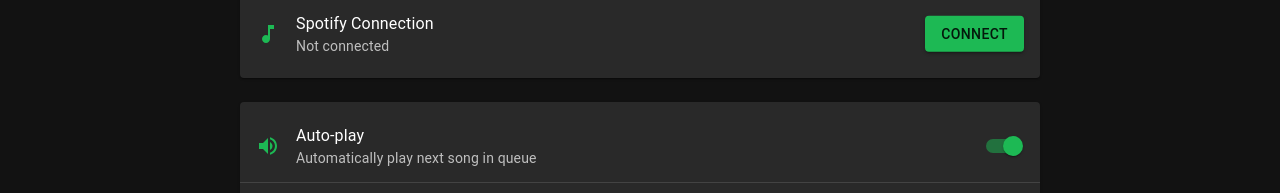
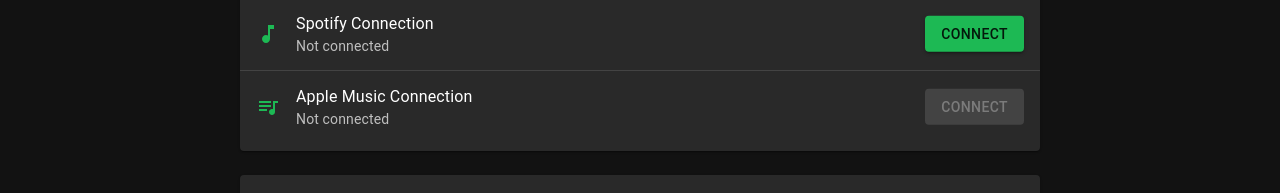
Before and after one commit to R-Theory/Harmony, a React (Vite) app: page /settings in a window 1280 px wide. Shown: the part 184-377 px from the top of the page. Built offline with nearby package versions, Linux system fonts and the light colour scheme; no server answers.

Commit message:
Integrate Apple MusicKit JS and add developer token

```diff
--- a/src/pages/Settings.jsx
+++ b/src/pages/Settings.jsx
@@ -15,12 +15,17 @@
 import {
   MusicNote as MusicNoteIcon,
   VolumeUp as VolumeUpIcon,
+  QueueMusic as QueueMusicIcon,
 } from '@mui/icons-material';
 import axios from 'axios';
+
+const APPLE_MUSIC_DEVELOPER_TOKEN = 'eyJhbGciOiJFUzI1NiIsInR5cCI6IkpXVCIsImtpZCI6IlJXMjJVRDIyQTkifQ.eyJpYXQiOjE3NDU5NjE4NTksImV4cCI6MTc2MTUxMzg1OSwiaXNzIjoiTkxOQVROVDdWVSJ9.mOy9btGm3dGFpi-WRg82rrCAc1XTW-v-IPatLx0Tu_uL93ZSHrcRsB5bn7Y2mxTrZqsOGJn2p52f4AEHAah_Fg'; // Replace with your token
 
 const Settings = () => {
   const theme = useTheme();
   const [isSpotifyConnected, setIsSpotifyConnected] = useState(false);
+  const [isAppleMusicConnected, setIsAppleMusicConnected] = useState(false);
+  const [appleMusicReady, setAppleMusicReady] = useState(false);
   const [autoPlay, setAutoPlay] = useState(true);
   const [highQuality, setHighQuality] = useState(true);
 
@@ -32,6 +37,34 @@
     // For production, use the same domain
     return window.location.origin;
   };
+
+  // Initialize Apple Music
+  useEffect(() => {
+    if (!window.MusicKit) {
+      const script = document.createElement('script');
+      script.src = 'https://js-cdn.music.apple.com/musickit/v1/musickit.js';
+      script.async = true;
+      document.body.appendChild(script);
+      script.onload = () => {
+        window.MusicKit.configure({
+          developerToken: APPLE_MUSIC_DEVELOPER_TOKEN,
+          app: {
+            name: 'Harmony',
+            build: '1.0.0'
+          }
+        });
+        setAppleMusicReady(true);
+        // Check if user was previously connected
+        const connected = localStorage.getItem('apple_music_connected') === 'true';
+        setIsAppleMusicConnected(connected);
+        console.log('[MusicKit] Script loaded and configured');
+      };
+    } else {
+      setAppleMusicReady(true);
+      const connected = localStorage.getItem('apple_music_connected') === 'true';
+      setIsAppleMusicConnected(connected);
+    }
+  }, []);
 
   useEffect(() => {
     // Check if Spotify is connected
@@ -75,6 +108,27 @@
     }
   };
 
+  const handleAppleMusicConnect = async () => {
+    if (isAppleMusicConnected) {
+      // Handle disconnect
+      localStorage.removeItem('apple_music_user_token');
+      localStorage.removeItem('apple_music_connected');
+      setIsAppleMusicConnected(false);
+    } else {
+      if (!window.MusicKit) return;
+      const music = window.MusicKit.getInstance();
+      try {
+        const userToken = await music.authorize();
+        localStorage.setItem('apple_music_user_token', userToken);
+        localStorage.setItem('apple_music_connected', 'true');
+        setIsAppleMusicConnected(true);
+        console.log('[MusicKit] User authorized, token:', userToken);
+      } catch (err) {
+        console.error('[MusicKit] Authorization failed:', err);
+      }
+    }
+  };
+
   return (
     <Box sx={{ maxWidth: 800, mx: 'auto', mt: 4 }}>
       <Typography variant="h4" component="h1" gutterBottom>
@@ -99,6 +153,26 @@
                 color={isSpotifyConnected ? 'secondary' : 'primary'}
               >
                 {isSpotifyConnected ? 'Disconnect' : 'Connect'}
+              </Button>
+            </ListItemSecondaryAction>
+          </ListItem>
+          <Divider />
+          <ListItem>
+            <Box sx={{ display: 'flex', alignItems: 'center' }}>
+              <QueueMusicIcon sx={{ mr: 2, color: theme.palette.primary.main }} />
+              <ListItemText
+                primary="Apple Music Connection"
+                secondary={isAppleMusicConnected ? 'Connected' : 'Not connected'}
+              />
+            </Box>
+            <ListItemSecondaryAction>
+              <Button
+                variant="contained"
+                onClick={handleAppleMusicConnect}
+                disabled={!appleMusicReady}
+                color={isAppleMusicConnected ? 'secondary' : 'primary'}
+              >
+                {isAppleMusicConnected ? 'Disconnect' : 'Connect'}
               </Button>
             </ListItemSecondaryAction>
           </ListItem>
```
